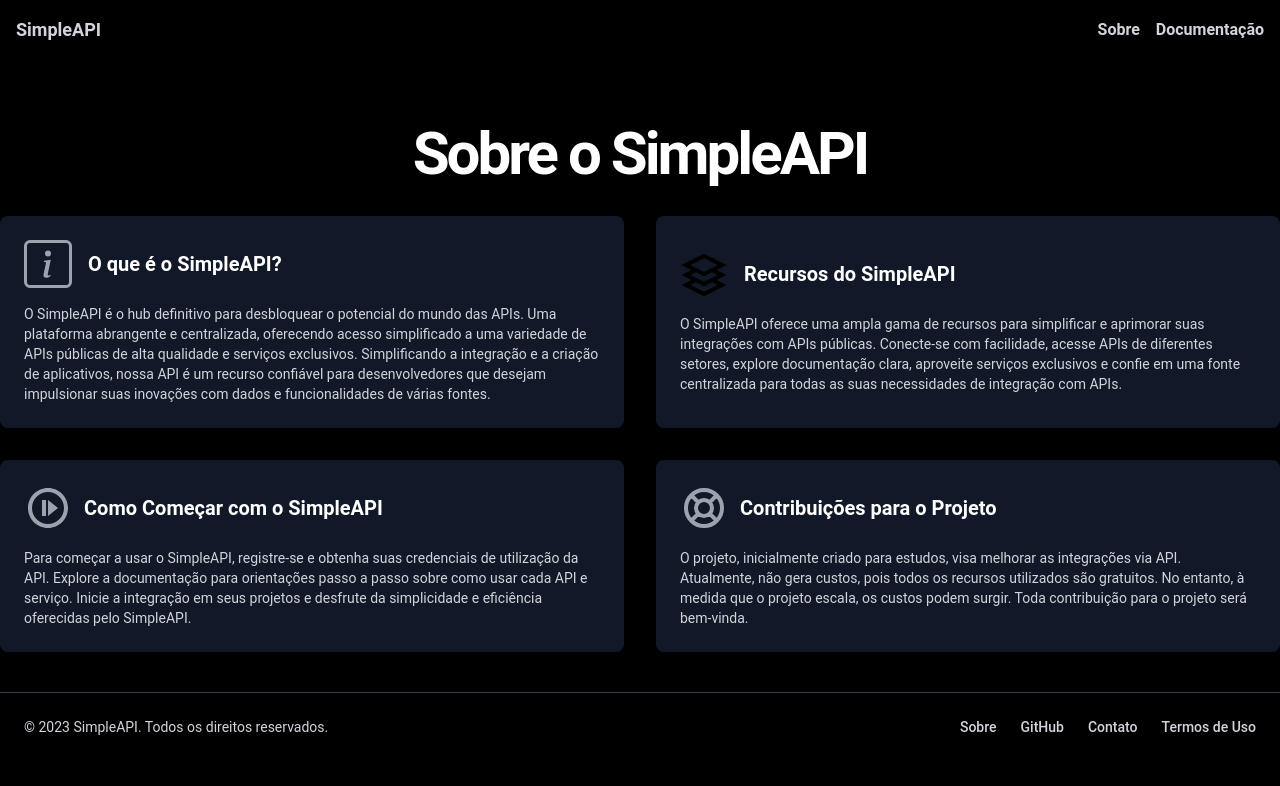
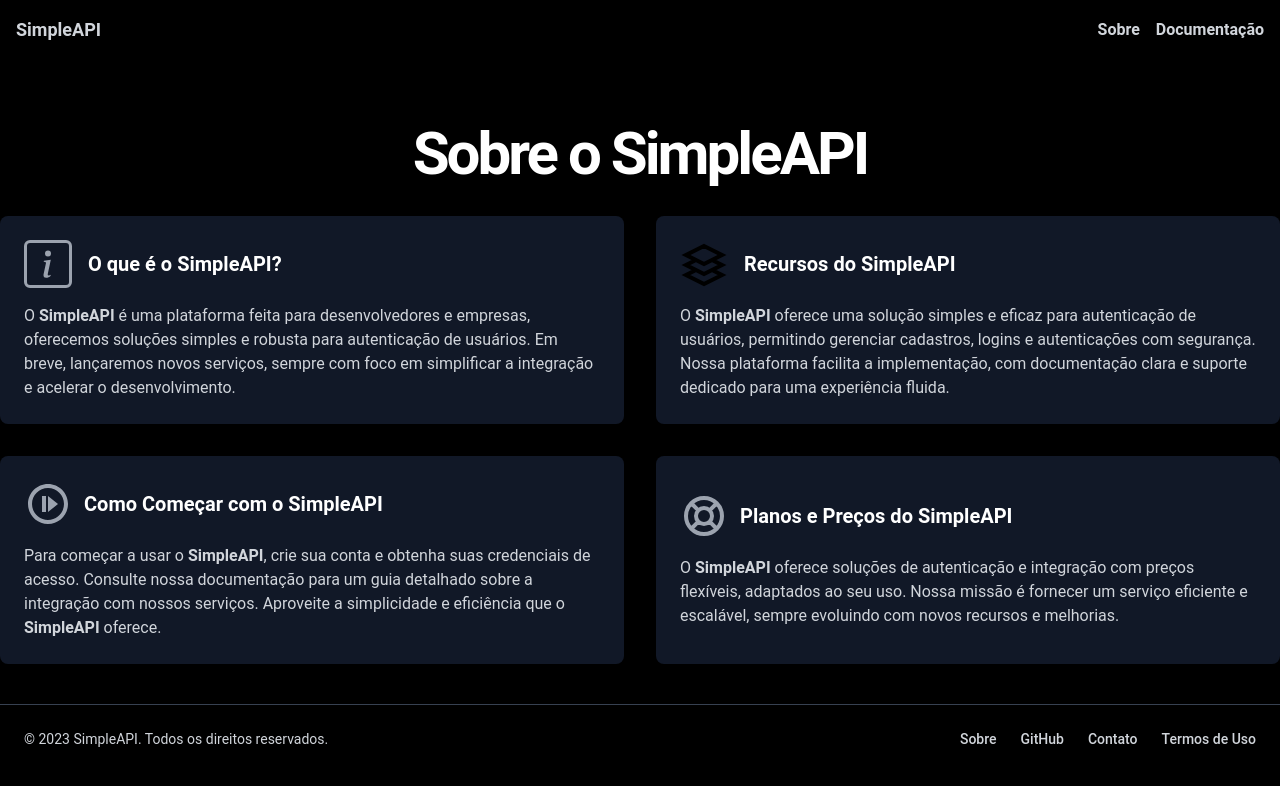
Before and after one commit to DanielSilva33/simpleapi.com.br, a Next.js app: page /sobre in a window 1280 px wide. Shown: the top 786 px of the page. Built offline with nearby package versions, Linux system fonts and the light colour scheme.

Commit message:
Fix text content and improve clarity on Home and About pages

```diff
--- a/src/pages/index.js
+++ b/src/pages/index.js
@@ -13,11 +13,10 @@ function Home() {
       <section className="text-gray-600 body-font w-full pr-2 pl-2">
         <div className="max-w-5xl pt-40 pb-24 mx-auto">
           <h1 className="text-3xl md:text-5xl lg:text-6xl xl:text-7xl text-center font-bold text-white mb-6">
-            Desbloqueie o potencial das APIs
+          Simplifique a autenticação e a integração de serviços
           </h1>
           <h2 className="text-lg md:text-xl lg:text-2xl xl:text-3xl font-semibold text-gray-600 text-center mb-11">
-            Integração eficiente e acesso descomplicado a uma diversidade de
-            APIs e serviços exclusivos.
+          Uma plataforma poderosa para autenticação de usuários e soluções personalizadas, com implementação descomplicada.
           </h2>
           <div className="flex flex-wrap items-center justify-center mb-12 space-x-4">
             <Link href="https://www.simpleapi.com.br/swagger/index.html" passHref>
@@ -54,10 +53,10 @@ function Home() {
                   }}
                   className="text-gray-500"
                 />
-                Conexão Simplificada
+                Conexão Rápida
               </h3>
               <p className="text-sm text-gray-200">
-                Integre-se de forma rápida e intuitiva a diversas APIs,
+                Integre-se de forma rápida e intuitiva a diversos serviços,
                 eliminando complicações no desenvolvimento.
               </p>
             </div>
@@ -73,11 +72,11 @@ function Home() {
                   }}
                   className="text-gray-500"
                 />
-                Diversidade de Setores
+                Autenticação Simplificada
               </h3>
               <p className="text-sm text-gray-200">
-                Acesse uma ampla gama de APIs, desde dados financeiros até
-                informações meteorológicas, tudo em um único lugar.
+              Garanta a segurança dos seus usuários com nossa solução de autenticação.
+              Fácil de integrar, escalável e adaptável às suas necessidades.
               </p>
             </div>
           </div>
@@ -96,7 +95,7 @@ function Home() {
               </h3>
               <p className="text-sm text-gray-200">
                 Explore nossa documentação abrangente, oferecendo orientações
-                passo a passo para cada API disponível.
+                passo a passo para cada serviço disponível.
               </p>
             </div>
           </div>
@@ -114,7 +113,7 @@ function Home() {
                 Serviços Exclusivos
               </h3>
               <p className="text-sm text-gray-200">
-                Além das APIs públicas, oferecemos serviços exclusivos para
+                Oferecemos serviços exclusivos para
                 enriquecer ainda mais suas aplicações.
               </p>
             </div>
--- a/src/pages/sobre.js
+++ b/src/pages/sobre.js
@@ -29,15 +29,8 @@ function Sobre() {
                   />
                   O que é o SimpleAPI?
                 </h3>
-                <p className="text-sm text-gray-300">
-                  O SimpleAPI é o hub definitivo para desbloquear o potencial do
-                  mundo das APIs. Uma plataforma abrangente e centralizada,
-                  oferecendo acesso simplificado a uma variedade de APIs
-                  públicas de alta qualidade e serviços exclusivos.
-                  Simplificando a integração e a criação de aplicativos, nossa
-                  API é um recurso confiável para desenvolvedores que desejam
-                  impulsionar suas inovações com dados e funcionalidades de
-                  várias fontes.
+                <p className="text-base text-gray-300">
+                  O <strong>SimpleAPI</strong> é uma plataforma feita para desenvolvedores e empresas, oferecemos soluções simples e robusta para autenticação de usuários. Em breve, lançaremos novos serviços, sempre com foco em simplificar a integração e acelerar o desenvolvimento.
                 </p>
               </div>
             </div>
@@ -55,14 +48,8 @@ function Sobre() {
                   />
                   Recursos do SimpleAPI
                 </h3>
-                <p className="text-sm text-gray-300">
-                  O SimpleAPI oferece uma ampla gama de recursos para
-                  simplificar e aprimorar suas integrações com APIs públicas.
-                  Conecte-se com facilidade, acesse APIs de diferentes setores,
-                  explore documentação clara, aproveite serviços exclusivos e
-                  confie em uma fonte centralizada para todas as suas
-                  necessidades de integração com APIs.
-                </p>
+                <p className="text-base text-gray-300">
+                O <strong>SimpleAPI</strong> oferece uma solução simples e eficaz para autenticação de usuários, permitindo gerenciar cadastros, logins e autenticações com segurança. Nossa plataforma facilita a implementação, com documentação clara e suporte dedicado para uma experiência fluida.                </p>
               </div>
             </div>
             <div className="w-full h-auto bg-gray-900 rounded-lg p-6 flex items-center">
@@ -78,12 +65,8 @@ function Sobre() {
                   />
                   Como Começar com o SimpleAPI
                 </h3>
-                <p className="text-sm text-gray-300">
-                  Para começar a usar o SimpleAPI, registre-se e obtenha suas
-                  credenciais de utilização da API. Explore a documentação para
-                  orientações passo a passo sobre como usar cada API e serviço.
-                  Inicie a integração em seus projetos e desfrute da
-                  simplicidade e eficiência oferecidas pelo SimpleAPI.
+                <p className="text-base text-gray-300">
+                  Para começar a usar o <strong>SimpleAPI</strong>, crie sua conta e obtenha suas credenciais de acesso. Consulte nossa documentação para um guia detalhado sobre a integração com nossos serviços. Aproveite a simplicidade e eficiência que o <strong>SimpleAPI</strong> oferece.
                 </p>
               </div>
             </div>
@@ -98,15 +81,10 @@ function Sobre() {
                     }}
                     className="text-gray-400 mr-2"
                   />
-                  Contribuições para o Projeto
+                  Planos e Preços do SimpleAPI
                 </h3>
-                <p className="text-sm text-gray-300">
-                  O projeto, inicialmente criado para estudos, visa melhorar as
-                  integrações via API. Atualmente, não gera custos, pois todos
-                  os recursos utilizados são gratuitos. No entanto, à medida que
-                  o projeto escala, os custos podem surgir. Toda contribuição
-                  para o projeto será bem-vinda.
-                </p>
+                <p className="text-base text-gray-300">
+                O <strong>SimpleAPI</strong> oferece soluções de autenticação e integração com preços flexíveis, adaptados ao seu uso. Nossa missão é fornecer um serviço eficiente e escalável, sempre evoluindo com novos recursos e melhorias.                </p>
               </div>
             </div>
           </div>
```
